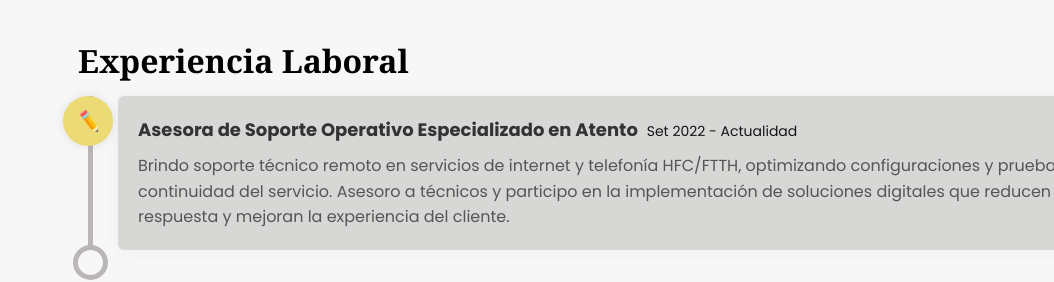
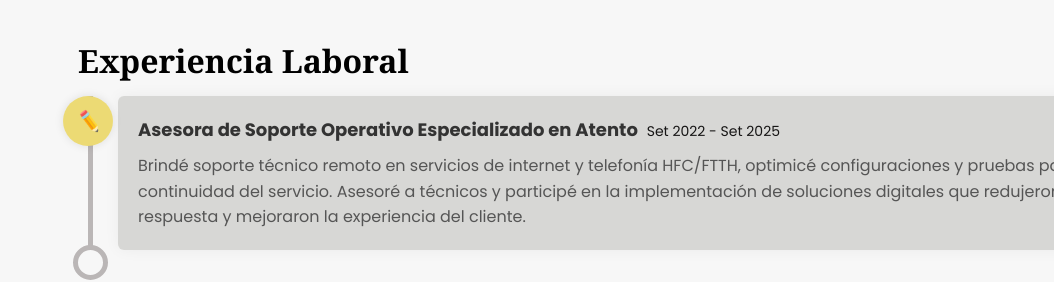
Before and after one commit to AngieMinaI/AngieMinaI.github.io-MiPortafolio, a React (Vite) app: page / in a window 1280 px wide. Shown: the part 2660-2942 px from the top of the page, without its empty margins (226-1280 px from the left). Built offline with nearby package versions, Linux system fonts and the light colour scheme.

Commit message:
update experience

```diff
--- a/src/components/Experience.jsx
+++ b/src/components/Experience.jsx
@@ -5,9 +5,9 @@ export default function Experience() {
     {
       id: 1,
       title: "Asesora de Soporte Operativo Especializado en Atento",
-      period: "Set 2022 - Actualidad",
+      period: "Set 2022 - Set 2025",
       description:
-        "Brindo soporte técnico remoto en servicios de internet y telefonía HFC/FTTH, optimizando configuraciones y pruebas para garantizar la continuidad del servicio. Asesoro a técnicos y participo en la implementación de soluciones digitales que reducen los tiempos de respuesta y mejoran la experiencia del cliente."
+        "Brindé soporte técnico remoto en servicios de internet y telefonía HFC/FTTH, optimicé configuraciones y pruebas para garantizar la continuidad del servicio. Asesoré a técnicos y participé en la implementación de soluciones digitales que redujeron los tiempos de respuesta y mejoraron la experiencia del cliente."
     }
   ];
 
```
